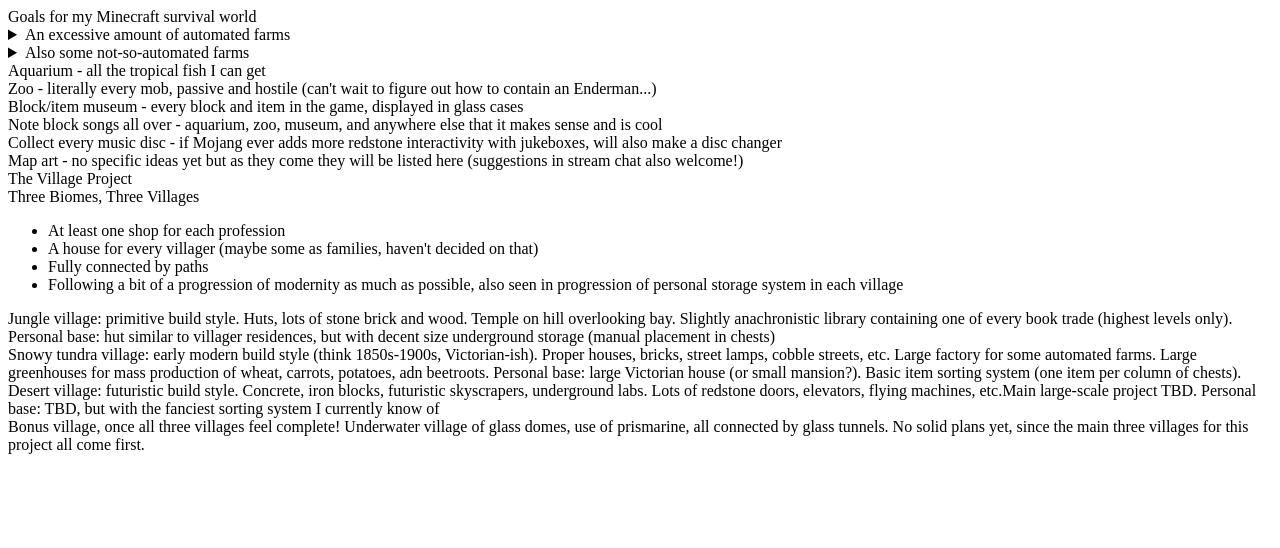
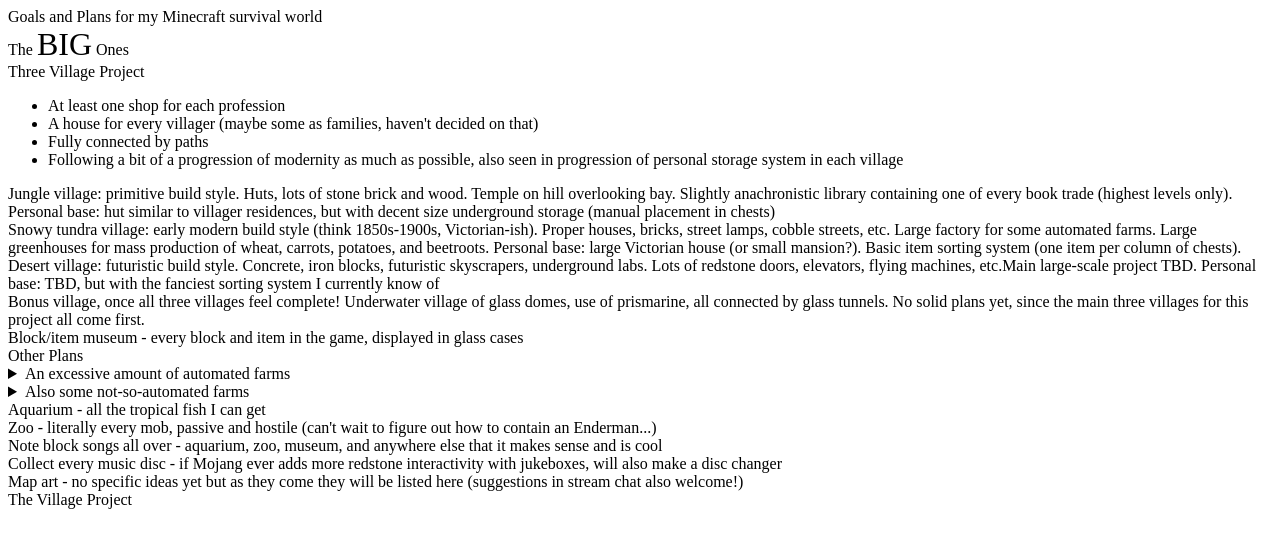
Before and after one commit to VeryGoodDev/verygooddev.github.io, a plain HTML site: page minecraft.html in a window 1280 px wide. Drawn offline with Linux system fonts and the light colour scheme.

Commit message:
Small tweaks to Minecraft goals ordering

```diff
--- a/minecraft.html
+++ b/minecraft.html
@@ -2,9 +2,30 @@
 <html>
 <head>
   <title>Minecraft Survival | VeryGoodDev</title>
+  <style>
+    .big {
+      font-size: 2em;
+      text-transform: uppercase;
+    }
+  </style>
 </head>
 <body>
-  <div>Goals for my Minecraft survival world</div>
+  <div>Goals and Plans for my Minecraft survival world</div>
+  <div>The <span class="big">Big</span> Ones</div>
+  <div>Three Village Project</div>
+  <ul>
+    <li>At least one shop for each profession</li>
+    <li>A house for every villager (maybe some as families, haven't decided on that)</li>
+    <li>Fully connected by paths</li>
+    <li>Following a bit of a progression of modernity as much as possible, also seen in progression of personal storage system in each village</li>
+  </ul>
+  <div>Jungle village: primitive build style. Huts, lots of stone brick and wood. Temple on hill overlooking bay. Slightly anachronistic library containing one of every book trade (highest levels only). Personal base: hut similar to villager residences, but with decent size underground storage (manual placement in chests)</div>
+  <div>Snowy tundra village: early modern build style (think 1850s-1900s, Victorian-ish). Proper houses, bricks, street lamps, cobble streets, etc. Large factory for some automated farms. Large greenhouses for mass production of wheat, carrots, potatoes, and beetroots. Personal base: large Victorian house (or small mansion?). Basic item sorting system (one item per column of chests).</div>
+  <div>Desert village: futuristic build style. Concrete, iron blocks, futuristic skyscrapers, underground labs. Lots of redstone doors, elevators, flying machines, etc.Main large-scale project TBD. Personal base: TBD, but with the fanciest sorting system I currently know of</div>
+  <div>Bonus village, once all three villages feel complete! Underwater village of glass domes, use of prismarine, all connected by glass tunnels. No solid plans yet, since the main three villages for this project all come first.</div>
+  <!-- TODO: More details about museum -->
+  <div>Block/item museum - every block and item in the game, displayed in glass cases</div>
+  <div>Other Plans</div>
   <details>
     <summary>An excessive amount of automated farms</summary>
     <ul>
@@ -19,21 +40,9 @@
   </details>
   <div>Aquarium - all the tropical fish I can get</div>
   <div>Zoo - literally every mob, passive and hostile (can't wait to figure out how to contain an Enderman...)</div>
-  <div>Block/item museum - every block and item in the game, displayed in glass cases</div>
   <div>Note block songs all over - aquarium, zoo, museum, and anywhere else that it makes sense and is cool</div>
   <div>Collect every music disc - if Mojang ever adds more redstone interactivity with jukeboxes, will also make a disc changer</div>
   <div>Map art - no specific ideas yet but as they come they will be listed here (suggestions in stream chat also welcome!)</div>
   <div>The Village Project</div>
-  <div>Three Biomes, Three Villages</div>
-  <ul>
-    <li>At least one shop for each profession</li>
-    <li>A house for every villager (maybe some as families, haven't decided on that)</li>
-    <li>Fully connected by paths</li>
-    <li>Following a bit of a progression of modernity as much as possible, also seen in progression of personal storage system in each village</li>
-  </ul>
-  <div>Jungle village: primitive build style. Huts, lots of stone brick and wood. Temple on hill overlooking bay. Slightly anachronistic library containing one of every book trade (highest levels only). Personal base: hut similar to villager residences, but with decent size underground storage (manual placement in chests)</div>
-  <div>Snowy tundra village: early modern build style (think 1850s-1900s, Victorian-ish). Proper houses, bricks, street lamps, cobble streets, etc. Large factory for some automated farms. Large greenhouses for mass production of wheat, carrots, potatoes, adn beetroots. Personal base: large Victorian house (or small mansion?). Basic item sorting system (one item per column of chests).</div>
-  <div>Desert village: futuristic build style. Concrete, iron blocks, futuristic skyscrapers, underground labs. Lots of redstone doors, elevators, flying machines, etc.Main large-scale project TBD. Personal base: TBD, but with the fanciest sorting system I currently know of</div>
-  <div>Bonus village, once all three villages feel complete! Underwater village of glass domes, use of prismarine, all connected by glass tunnels. No solid plans yet, since the main three villages for this project all come first.</div>
 </body>
 </html>
```
